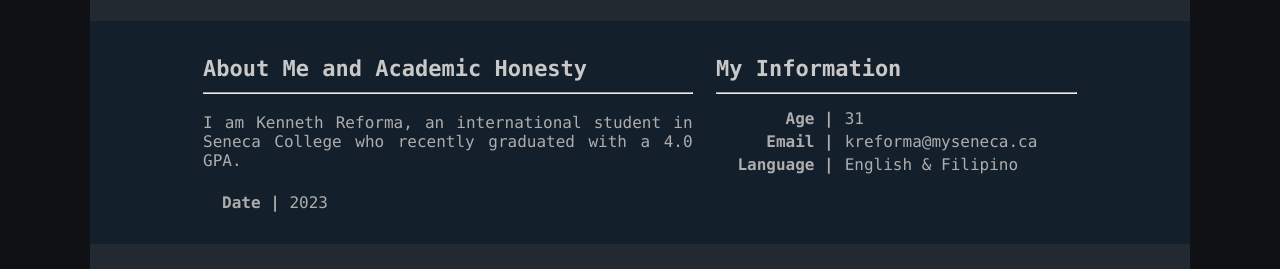
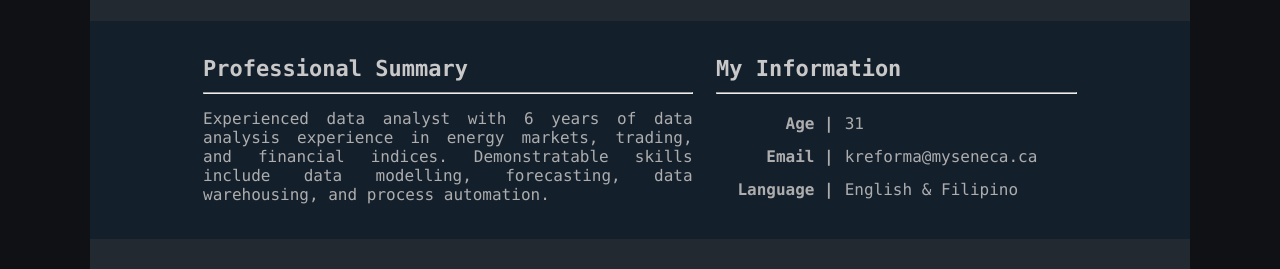
Before and after one commit to kpreforma/kpreforma.github.io, a plain HTML site: page index.html in a window 1280 px wide. Shown: the part 484-753 px from the top of the page. Drawn offline with Linux system fonts and the light colour scheme.

Commit message:
updated for 2023 info

```diff
--- a/index.html
+++ b/index.html
@@ -1,10 +1,8 @@
 <!-- Full Name  : Kenneth Reforma
-Student ID#: 144680212
-Date Submitted: 2022-12-05
+Student ID#: ******212
 
 Authenticity Declaration:
-I have done all the coding by myself and only copied the code that my
-professor provided to complete my workshops and assignments. -->
+This is a project for my WEB222: Client-side Programming. -->
 
 <!DOCTYPE html>
 <html lang="en">
@@ -24,7 +22,7 @@ professor provided to complete my workshops and assignments. -->
             <h3 id="profJobTitle">Data Analyst | Computer Programmer</h3>
             <table id="tblResumeContact">
                 <tr>
-                    <td><a class="btnResumeContact" href="./CV-KPR_2022.pdf" download>resume</a></td>
+                    <td><a class="btnResumeContact" href="./kreforma_CV.pdf" download>resume</a></td>
                     <td><a class="btnResumeContact" id="scrollToContact">contact</a></td>
                 </tr>
             </table>
@@ -32,12 +30,12 @@ professor provided to complete my workshops and assignments. -->
         <div id="profileContent">
             <table id="tblBasic">
                 <thead id="tblBasicHead">
-                    <th width="56.5%">About Me and Academic Honesty<hr></th>
+                    <th width="56.5%">Professional Summary<hr></th>
                     <th width="2%"></th>
                     <th colspan="2">My Information<hr></th>
                 </thead>
                 <tr>
-                    <td rowspan="6" align="justify">I am Kenneth Reforma, an international student in Seneca College who recently graduated with a 4.0 GPA. </td>
+                    <td rowspan="5" align="justify">Experienced data analyst with 6 years of data analysis experience in energy markets, trading, and financial indices. Demonstratable skills include data modelling, forecasting, data warehousing, and process automation.</td>
                     <td></td>
                     <td class="tblInfoKey">Age |</td>
                     <td>31</td>
@@ -53,9 +51,6 @@ professor provided to complete my workshops and assignments. -->
                     <td>English & Filipino</td>
                 </tr>
             </table>
-            <div id="profDate">
-                <b>Date | </b> 2023
-            </div>
         </div>
         <div id="sectionEduc">
             <div id="educTitle">Educational Background<hr width="300px"></div>
```
Also changed, not shown: 2 other files.
